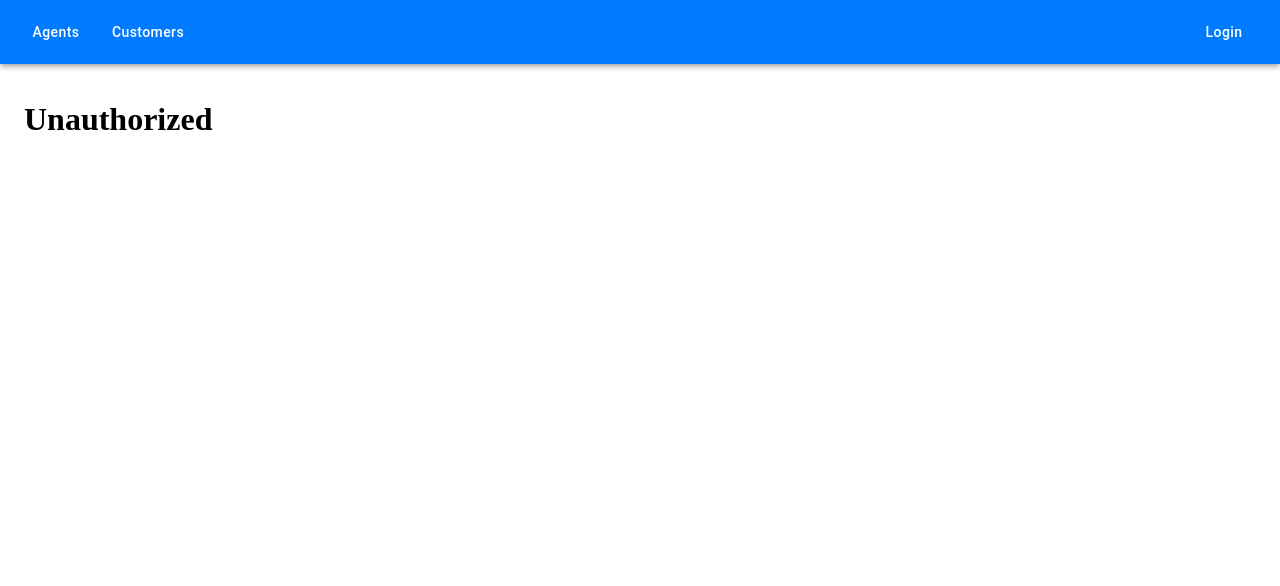
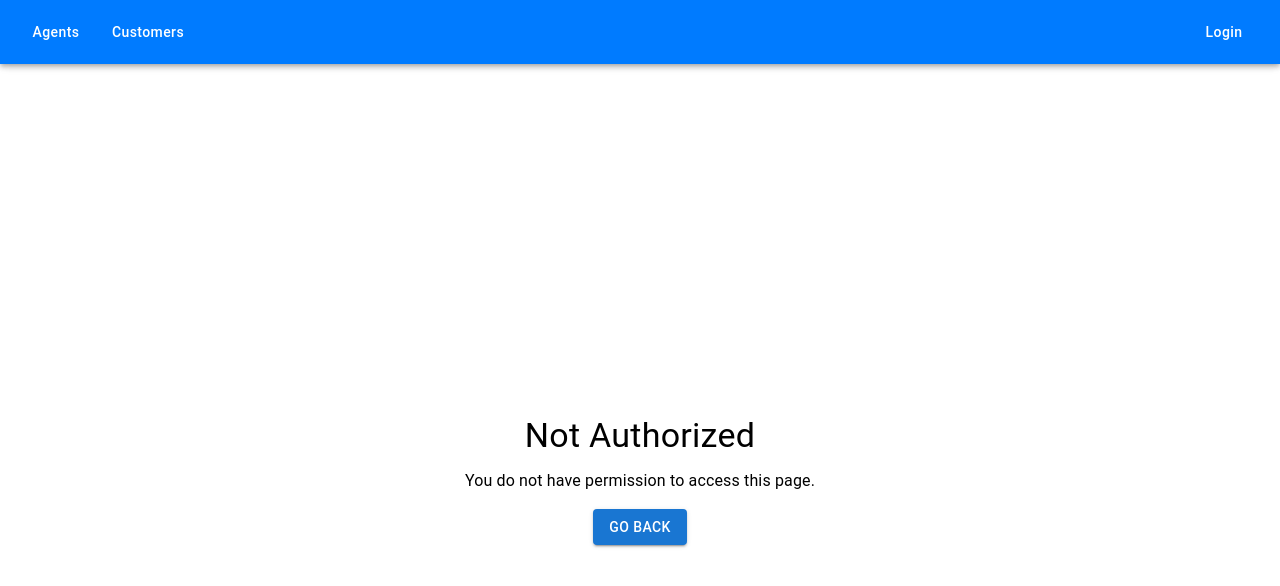
Before and after one commit to pebueno/sales-authentication-system, a React (Vite) app in the folder client/: page /unauthorized in a window 1280 px wide. Shown: the top 586 px of the page. Built offline with nearby package versions, Linux system fonts and the light colour scheme.

Commit message:
Restrict pages access by role

```diff
--- a/client/src/App.tsx
+++ b/client/src/App.tsx
@@ -13,7 +13,7 @@ const LoginPage = lazy(() => import('./pages/LoginPage'));
 const RegisterPage = lazy(() => import('./pages/RegisterPage'));
 const AgentPage = lazy(() => import('./pages/AgentPage'));
 const CustomerPage = lazy(() => import('./pages/CustomerPage'));
-const Unauthorized = () => <h1>Unauthorized</h1>;
+const NotAuthorized = lazy(() => import('./pages/NotAuthorized'));
 
 const ROLES = {
   Admin: 'admin',
@@ -28,10 +28,14 @@ const App: React.FC = () => {
       <Suspense fallback={<Loader />}>
         <Routes>
           <Route element={<Layout />}>
-            {/* Public Routes */}
-            <Route path="/login" element={<LoginPage />} />
-            <Route path="/register" element={<RegisterPage />} />
-            <Route path="/unauthorized" element={<Unauthorized />} />
+            {/* Guest-Only Routes */}
+            <Route element={<RequireAuth allowedRoles={[ROLES.Guest]} />}>
+              <Route path="/login" element={<LoginPage />} />
+              <Route path="/register" element={<RegisterPage />} />
+            </Route>
+
+            {/* Unauthorized Page */}
+            <Route path="/unauthorized" element={<NotAuthorized />} />
 
             {/* Protected Routes */}
             <Route
@@ -49,6 +53,7 @@ const App: React.FC = () => {
             >
               <Route path="/customer" element={<CustomerPage />} />
             </Route>
+
             {/* Redirect invalid paths */}
             <Route path="*" element={<Navigate to="/login" replace />} />
           </Route>
--- a/client/src/components/RequireAuth.tsx
+++ b/client/src/components/RequireAuth.tsx
@@ -7,12 +7,32 @@ export const RequireAuth = ({ allowedRoles }: { allowedRoles: string[] }) => {
   const location = useLocation();
 
   if (!auth.user) {
-    // Redirect to login if the user is not authenticated
+    // If the user is not logged in (auth.user is null)
+    if (allowedRoles.includes('guest')) {
+      // Allow access to guest-only routes like /login and /register
+      return <Outlet />;
+    }
+    // Redirect unauthenticated users to /login
     return <Navigate to="/login" state={{ from: location }} replace />;
   }
 
+  // If the user is logged in but tries to access guest-only routes
+  if (allowedRoles.includes('guest')) {
+    // Redirect to the role-specific default page
+    switch (auth.user.role) {
+      case 'admin':
+      case 'agent':
+        return <Navigate to="/agent" replace />;
+      case 'customer':
+        return <Navigate to="/customer" replace />;
+      default:
+        return <Navigate to="/" replace />;
+    }
+  }
+
+  // If the user's role is not in the allowedRoles array
   if (!allowedRoles.includes(auth.user.role)) {
-    // Redirect to unauthorized if the user's role is not allowed
+    // Redirect to /unauthorized
     return <Navigate to="/unauthorized" state={{ from: location }} replace />;
   }
 
--- a/client/src/components/contexts/AuthProvider.tsx
+++ b/client/src/components/contexts/AuthProvider.tsx
@@ -8,7 +8,15 @@ export const AuthProvider = ({ children }: { children: ReactNode }) => {
   const [auth, setAuth] = useState<{ user: User | null; token: string | null }>(
     () => {
       const storedAuth = localStorage.getItem('auth');
-      return storedAuth ? JSON.parse(storedAuth) : { user: null, token: null };
+      if (storedAuth) {
+        const parsedAuth = JSON.parse(storedAuth);
+        // Ensure user role defaults to "guest" if undefined
+        if (parsedAuth.user) {
+          parsedAuth.user.role = parsedAuth.user.role || 'guest';
+        }
+        return parsedAuth;
+      }
+      return { user: null, token: null };
     },
   );
 
@@ -36,10 +44,14 @@ export const AuthProvider = ({ children }: { children: ReactNode }) => {
 
     try {
       const decodedUser = jwtDecode(accessToken) as User;
-      const newAuth = { user: decodedUser, token: accessToken };
+      // Default the role to "guest" if it is not provided
+      const userWithRole = {
+        ...decodedUser,
+        role: decodedUser.role || 'guest',
+      };
+      const newAuth = { user: userWithRole, token: accessToken };
       setAuth(newAuth);
       localStorage.setItem('auth', JSON.stringify(newAuth)); // Store both user and token in auth key
-      console.log({ accessToken });
     } catch (error) {
       console.error('Failed to decode token:', error);
       throw new Error('Invalid token received from server');
--- /dev/null
+++ b/client/src/pages/NotAuthorized.tsx
@@ -0,0 +1,37 @@
+import React from 'react';
+import { Button, Container, Typography } from '@mui/material';
+import { useNavigate } from 'react-router-dom';
+
+const NotAuthorized: React.FC = () => {
+  const navigate = useNavigate();
+
+  const handleGoBack = () => {
+    navigate(-1); // Go back to the previous page
+  };
+
+  return (
+    <Container
+      maxWidth="sm"
+      sx={{
+        display: 'flex',
+        flexDirection: 'column',
+        alignItems: 'center',
+        justifyContent: 'center',
+        height: '100vh',
+        textAlign: 'center',
+      }}
+    >
+      <Typography variant="h4" gutterBottom>
+        Not Authorized
+      </Typography>
+      <Typography variant="body1" sx={{ marginBottom: '1rem' }}>
+        You do not have permission to access this page.
+      </Typography>
+      <Button variant="contained" color="primary" onClick={handleGoBack}>
+        Go Back
+      </Button>
+    </Container>
+  );
+};
+
+export default NotAuthorized;
```
